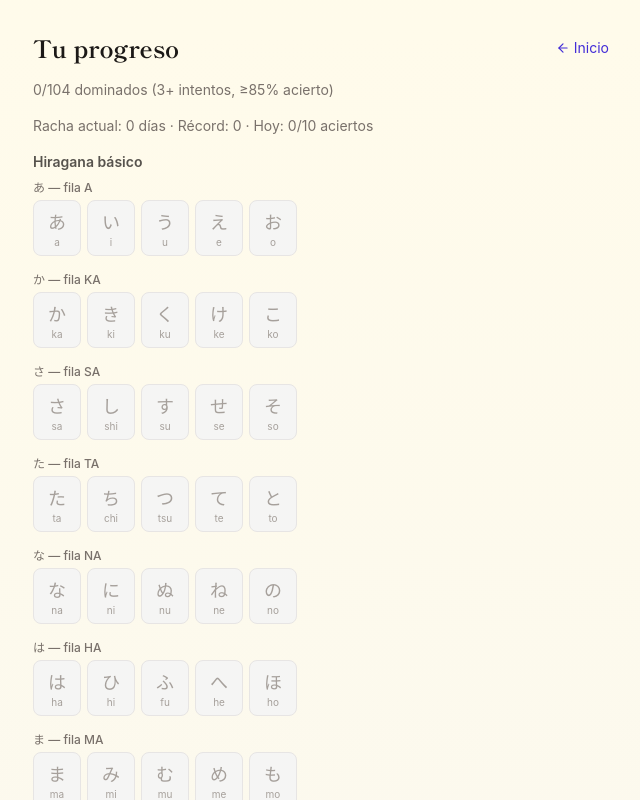
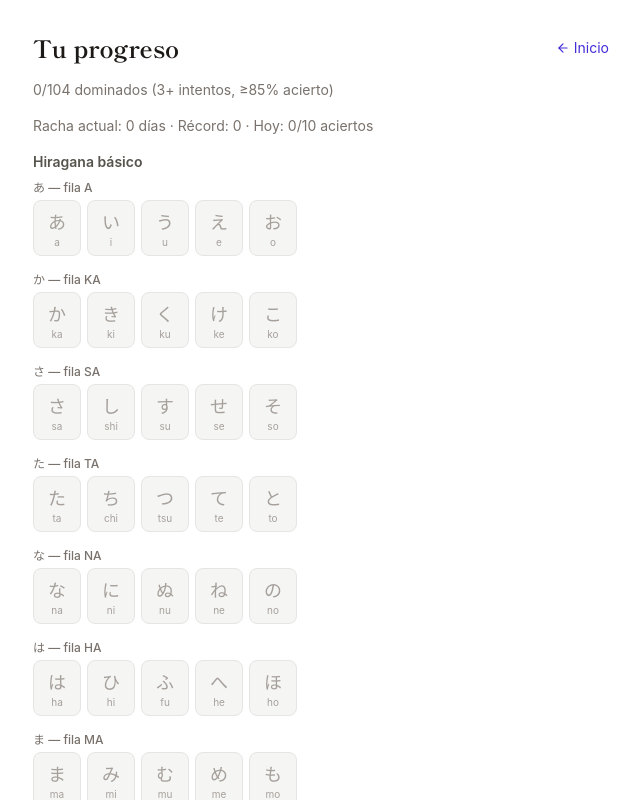
Before and after one commit to fernando0rdonez/learn-hiragana, a React (Vite) app: page / in a window 1280 px wide. Both pictures are taken after a click on the button "Ver estadísticas". Shown: the top 800 px of the page, without its empty margins (319-959 px from the left). Built offline with nearby package versions, Linux system fonts and the light colour scheme.

Commit message:
style: change app background to solid white
Replace the amber-to-stone gradient background with a plain white
background per user request.

```diff
--- a/src/App.tsx
+++ b/src/App.tsx
@@ -142,7 +142,7 @@ export default function HiraganaTrainer() {
   }
 
   return (
-    <div className="min-h-screen bg-gradient-to-b from-amber-50 to-stone-100 text-stone-900 flex justify-center px-4 py-8">
+    <div className="min-h-screen bg-white text-stone-900 flex justify-center px-4 py-8">
       <style>{`
         @keyframes stampIn { 0% { transform: scale(0.4); opacity: 0; } 60% { transform: scale(1.15); opacity: 1; } 100% { transform: scale(1); opacity: 1; } }
         .stamp-pop { animation: stampIn 0.35s ease-out; }
```
